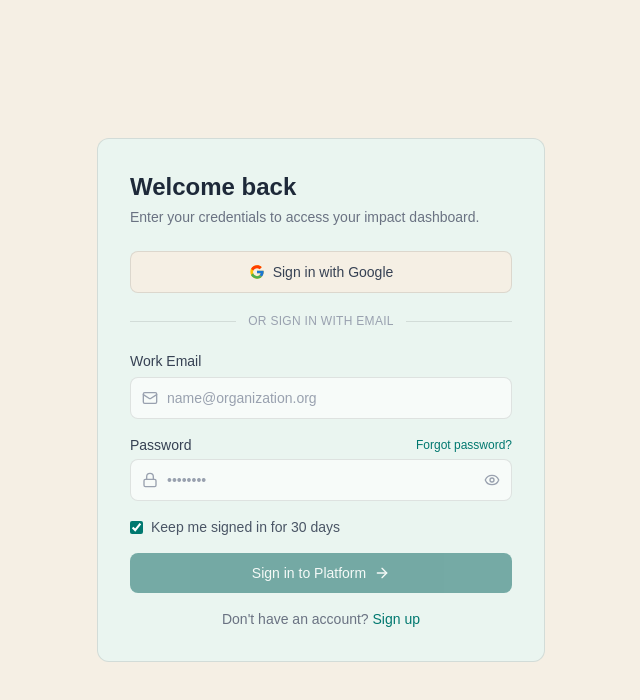
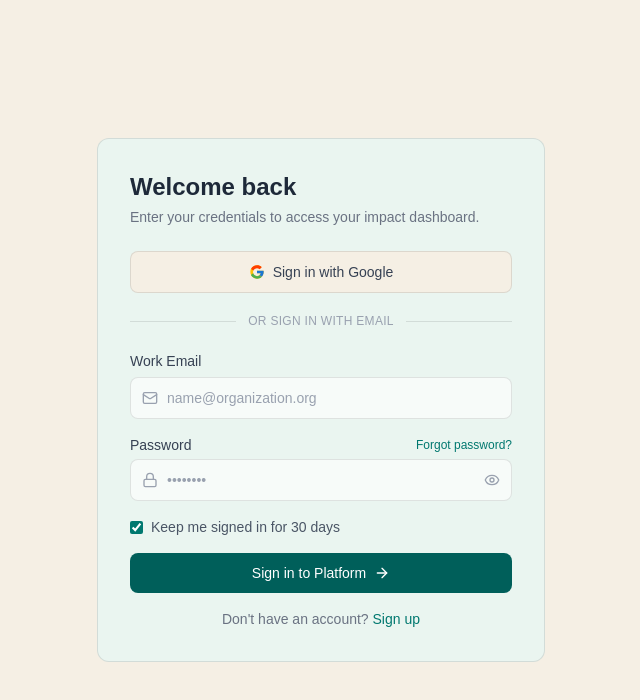
Before and after one commit to GBTStudios/M-E-Donor-Dashboard-, a Next.js app in the folder frontend/: page /login in a window 1280 px wide. Shown: the top 700 px of the page, without its empty margins (319-959 px from the left). Built offline with nearby package versions, Linux system fonts and the light colour scheme; no server answers.

Commit message:
changed the login button color to its original color

```diff
--- a/frontend/components/LoginForm.tsx
+++ b/frontend/components/LoginForm.tsx
@@ -150,7 +150,7 @@ export default function LoginForm() {
         <button
           type="submit"
           disabled={!bothFieldsFilled || loading}
-          className="w-full flex items-center justify-center gap-2 bg-teal-800 hover:bg-teal-900 text-white rounded-lg py-2.5 text-sm font-medium transition disabled:opacity-50 disabled:cursor-not-allowed"
+          className="w-full flex items-center justify-center gap-2 bg-teal-800 hover:bg-teal-900 text-white rounded-lg py-2.5 text-sm font-medium transition disabled:cursor-not-allowed"
         >
           {loading ? "Signing in..." : "Sign in to Platform"}
           {!loading && <ArrowRight className="w-4 h-4" />}
```
